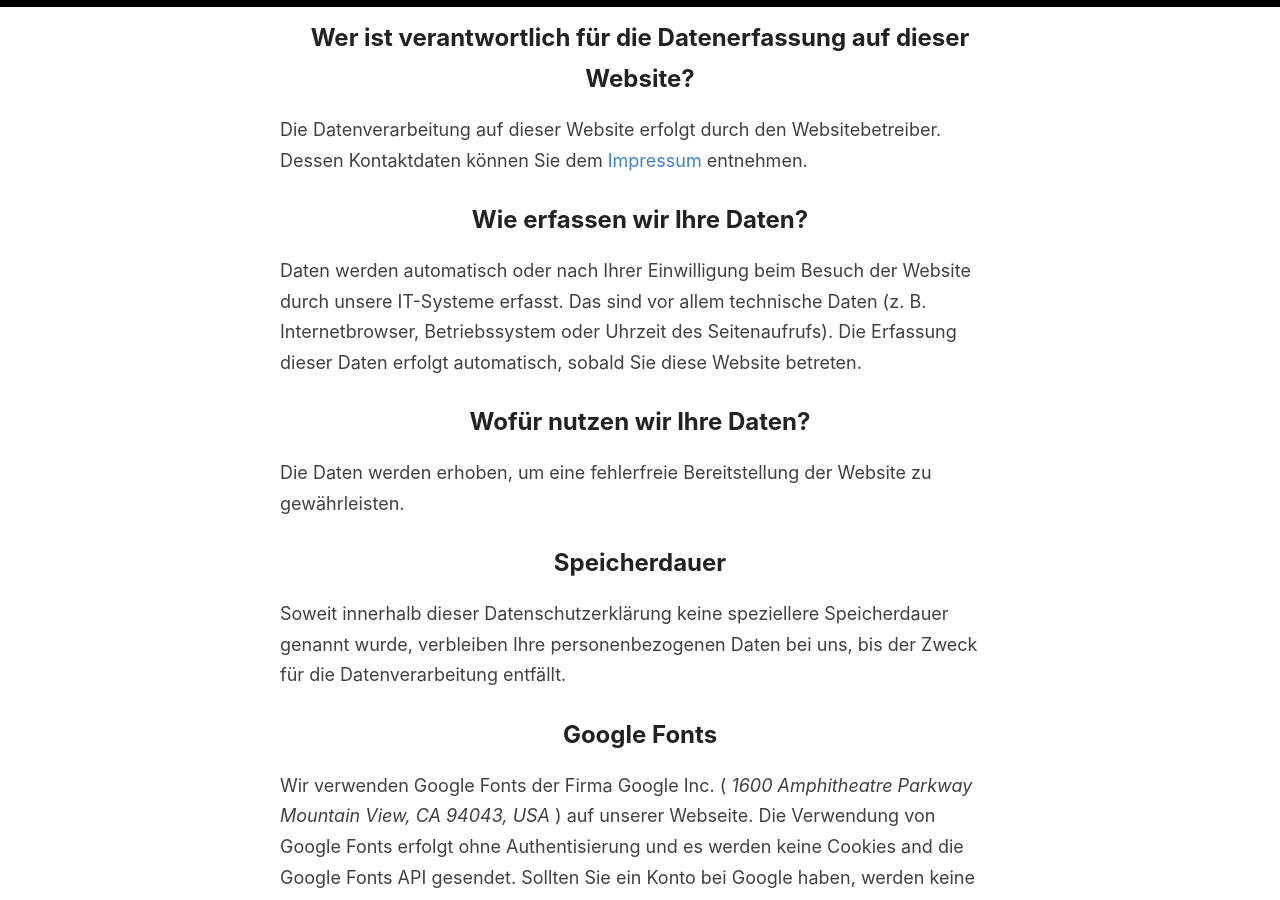
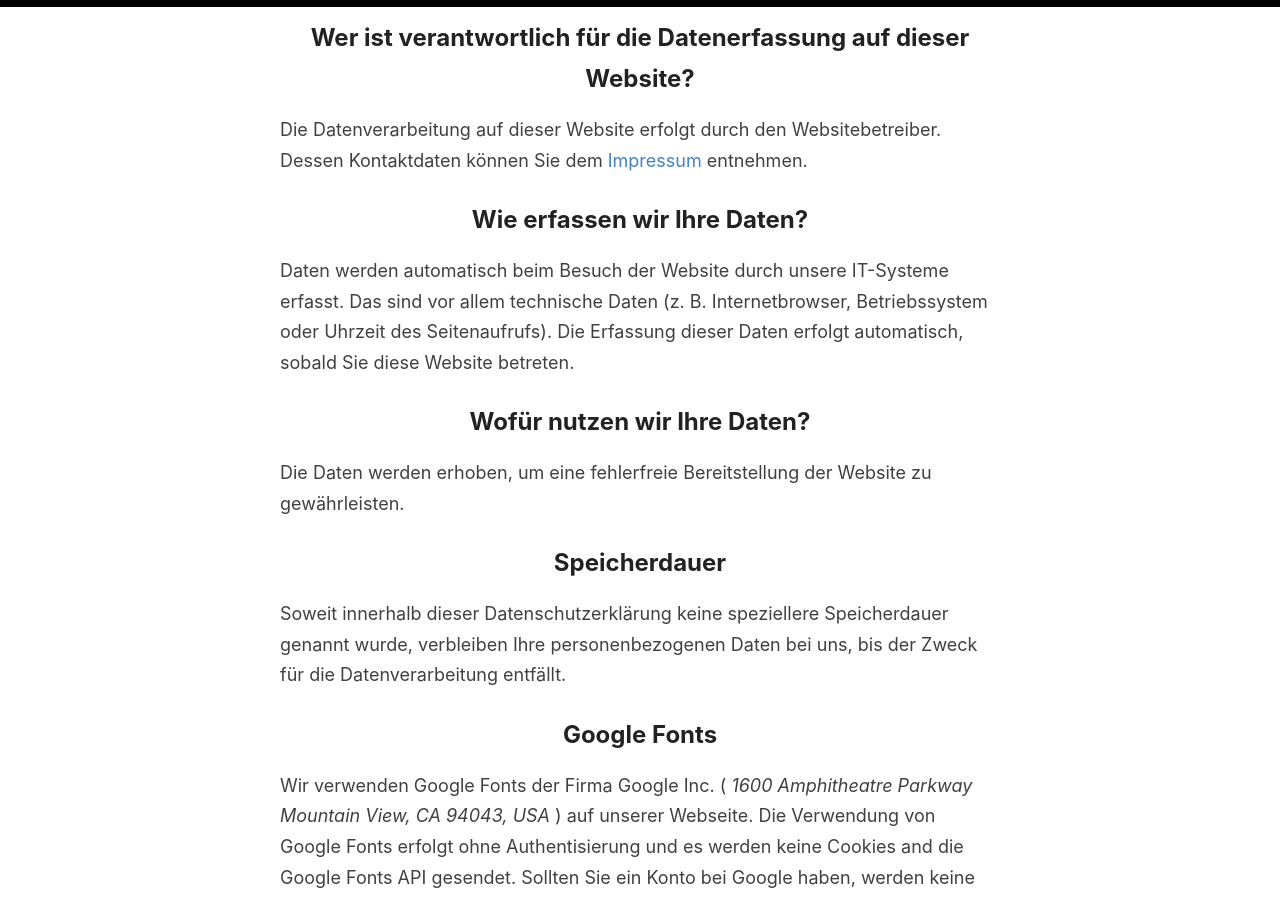
Before and after one commit to LogischesAlpaka/logischesalpaka.github.io, a Jekyll site: the page built from _pages/impressumdsgvo.md, in a window 1280 px wide and 900 px high, scrolled down 987 px. Built offline with Jekyll 4.4.1, drawn with Linux system fonts in a browser that asks for light colours.

Commit message:
Update impressumdsgvo.md

```diff
--- a/_pages/impressumdsgvo.md
+++ b/_pages/impressumdsgvo.md
@@ -27,7 +27,7 @@ Wir weisen darauf hin, dass die Datenübertragung im Internet (z. B. bei der Kom
 Die Datenverarbeitung auf dieser Website erfolgt durch den Websitebetreiber. Dessen Kontaktdaten können Sie dem [Impressum](https://logischesalpaka.github.io/impressumdsgvo/) entnehmen.
 
 ## Wie erfassen wir Ihre Daten?
-Daten werden automatisch oder nach Ihrer Einwilligung beim Besuch der Website durch unsere IT-Systeme erfasst. Das sind vor allem technische Daten (z. B. Internetbrowser, Betriebssystem oder Uhrzeit des Seitenaufrufs). Die Erfassung dieser Daten erfolgt automatisch, sobald Sie diese Website betreten.
+Daten werden automatisch beim Besuch der Website durch unsere IT-Systeme erfasst. Das sind vor allem technische Daten (z. B. Internetbrowser, Betriebssystem oder Uhrzeit des Seitenaufrufs). Die Erfassung dieser Daten erfolgt automatisch, sobald Sie diese Website betreten.
 
 ## Wofür nutzen wir Ihre Daten?
 Die Daten werden erhoben, um eine fehlerfreie Bereitstellung der Website zu gewährleisten.
@@ -70,5 +70,5 @@ Die Verarbeitung der unter diesem Abschnitt angegebenen Daten ist weder gesetzli
 
 GitHub hat Compliance-Maßnahmen für internationale Datenübermittlungen umgesetzt. Diese gelten für alle weltweiten Aktivitäten, bei denen GitHub personenbezogene Daten von natürlichen Personen in der EU verarbeitet. Diese Maßnahmen basieren auf den EU-Standardvertragsklauseln (SCCs). Weitere Informationen finden Sie unter: https://docs.github.com/en/free-pro-team@latest/github/site-policy/github-data-protection-addendum#attachment-1–the-standard-contractual-clauses-processors
 
-## Rechtliche Hinweise
+### Rechtliche Hinweise
 Grundsätzlich ist ein Auftragsverarbeitungsvertrag mit dem Hoster abzuschließen. Das bayerische Landesamt für Datenschutzaufsicht hat für das Hosting rein statischer Websites eine Ausnahme gemacht. Für den Fall, dass die Webseite der Selbstdarstellung dient, z.B. von Vereinen oder Kleinunternehmen, keine personenbezogenen Daten an den Betreiber fließen und kein Tracking stattfindet, liegt keine Auftragsverarbeitung vor. Weiter heißt es: „Die Tatsache, dass auch beim Hosting von statischen Webseiten zwangsläufig IP-Adressen, d.h. personenbezogene Daten, verarbeitet werden müssen, führt nicht zur Annahme einer Auftragsverarbeitung. Das wäre nicht sachgerecht. Die (kurzfristige) IP-Adressenspeicherung ist vielmehr noch der TK-Zugangsvermittlung des Website-Hosters nach dem TKG zuzurechnen und dient in erster Linie Sicherheitszwecken des Hosters.“ (https://www.lda.bayern.de/media/veroeffentlichungen/FAQ_Hosting_keine_Auftragsverarbeitung.pdf) Wir gehen davon aus, dass diese Ausnahme auf GitHub Pages anzuwenden ist.
```
